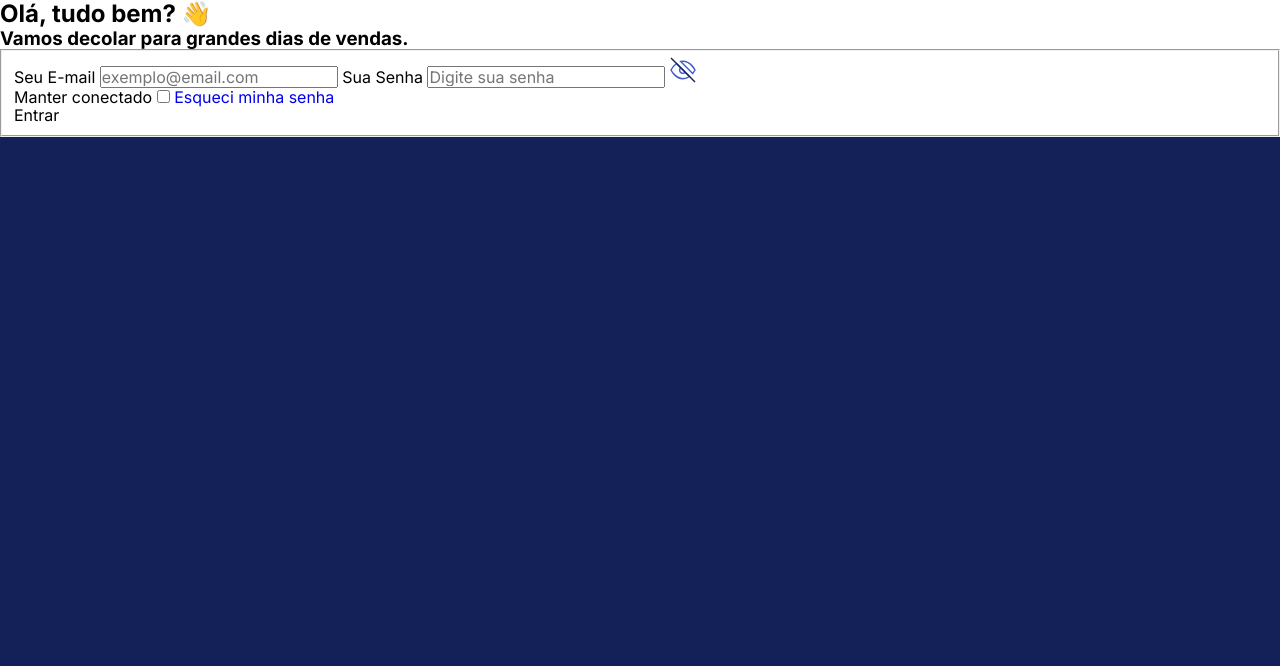
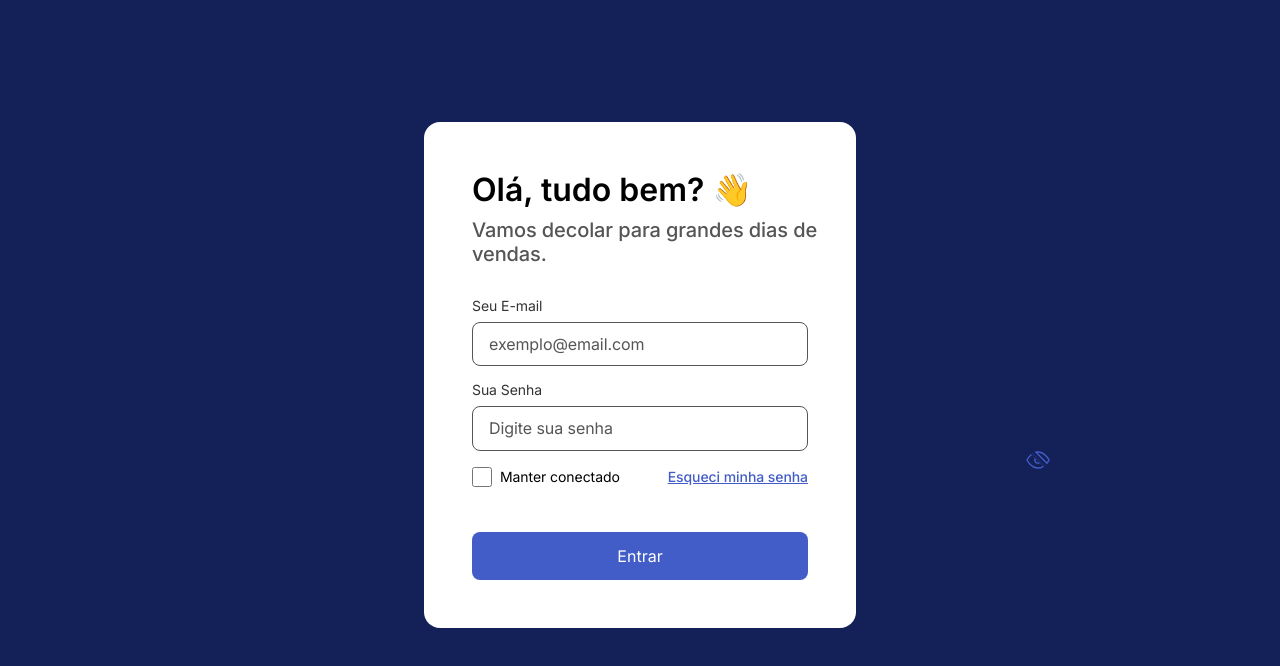
Before and after one commit to dev-rafael92as/FinalChallengeB8oneAcademy, a plain HTML site: page authPage.html in a window 1280 px wide. Drawn offline with Linux system fonts and the light colour scheme.

Commit message:
Estilização + Estruturação - AuthPage completa

```diff
--- a/assets/css/stylesPage.css
+++ b/assets/css/stylesPage.css
@@ -2,6 +2,9 @@
     --primary-dark: #142159;
     --primary-default: #425DC7;
     --neutal-hight: #FFFFFF;
+    --neutral-dark: #000000;
+    --neutral-medium: #555555;
+    --neutral-low: #333333;
 }
 
 body {
@@ -9,7 +12,11 @@ body {
 }
 
 .auth-page__container {
+    margin: auto;
     background-color: var(--neutal-hight);
+    border-radius: 16px;
+    width: min(100%, 432px);
+    margin-top: 122px;
 }
 
 .auth-page__content {
@@ -20,54 +27,123 @@ body {
 
 }
 
+.auth-page__container-text {
+    padding: 48px 32px 32px 48px;
+}
+
 .auth-page__title {
-
+    font-weight: 600;
+    font-size: 32px;
+    line-height: 40px;
+    color:var(--neutral-dark);
+    margin-bottom: 8px;
 }
 
 .auth-page__description {
-
+    font-weight: 500;
+    font-size: 20px;
+    line-height: 24px;
+    letter-spacing: -0.005em;
+    color: var(--neutral-medium);
 }
 
 .auth-page__login {
-
+    border: none;
+    padding: 0px 48px 48px 48px;
+    display: flex;
+    flex-direction: column;
 }
 
-.auth-page__email {
-
+.auth-page__label {
+    font-weight: normal;
+    font-size: 14px;
+    line-height: 16px;
+    letter-spacing: -0.005em;
+    color:var(--neutral-low);
+    margin-bottom: 8px;
 }
 
-.auth-page__input-email {
-
+.auth-page__input-auth {
+    padding: 12px 16px;
+    border: 1px solid var(--neutral-medium);
+    border-radius: 8px;
+    margin-bottom: 16px;
+    position: relative;
 }
 
-.auth-page__password {
-
+.auth-page__input-auth:last-child {
+    margin-bottom: 18px;
 }
 
-.auth-page__input-password {
+.auth-page__input-auth::placeholder {
+    font-weight: normal;
+    font-size: 16px;
+    line-height: 24px;
+    letter-spacing: -0.005em;
+    color: var(--neutral-medium);
+}
 
+.auth-page__show-password {
+    position: absolute;
+    top: 56%;
+    right: 18%;
 }
 
 .auth-page__input-icon {
-
+    width: 24px;
+    height: 24px;
 }
 
 .auth-page__password-settings {
+    display: flex;
+    justify-content: space-between;
+    align-items: center;
+}
 
+.auth-page__container-keep-conect {
+    display: flex;
+    align-items: center;
+    gap: 0 8px;
 }
 
 .auth-page__keep-conect {
+    font-weight: normal;
+    font-size: 14px;
+    line-height: 16px;
+    letter-spacing: -0.005em;
+    color: var(--neutral-dark);
+}
 
+input[type="checkbox"] {
+    border-radius: 4px;
+    height: 20px;
+    width: 20px;
+    background-color: var(--primary-default);
+    cursor: pointer;
 }
 
 .auth-page__input-keep-conect {
 
+    border-radius: 4px;
+    height: 20px;
+    width: 20px;
 }
 
 .auth-page__lost-password {
-
+    font-weight: 500;
+    font-size: 14px;
+    line-height: 18px;
+    text-align: right;
+    letter-spacing: -0.005em;
+    text-decoration-line: underline;
+    color: var(--primary-default);
 }
 
 .auth-page__submit {
-
+    border-radius: 8px;
+    width: min(100%, 336px);
+    height: 48px;
+    color: var(--neutal-hight);
+    background-color: var(--primary-default);
+    margin-top: 45px;
 }
--- a/authPage.html
+++ b/authPage.html
@@ -13,30 +13,35 @@
     <main class="auth-page__container">
         <div class="auth-page__content">
             <form action="" class="auth-page__form">
+                <div class="auth-page__container-text">
                     <h2 class="auth-page__title">
                         Olá, tudo bem? 👋
                     </h2>
                     <h3 class="auth-page__description">
                         Vamos decolar para grandes dias de vendas.
                     </h3>
+                </div>
                 <fieldset class="auth-page__login">
-                    <label for="email" class="auth-page__email">
+                    <label for="email" class="auth-page__label">
                         Seu E-mail
                     </label>
-                    <input class="auth-page__input-email" type="email" name="email" id="email" placeholder="exemplo@email.com">
+                    <input class="auth-page__input-auth" type="email" name="email" id="email" placeholder="exemplo@email.com">
 
-                    <label for="password" class="auth-page__password">
+                    <label for="password" class="auth-page__label">
                         Sua Senha
                     </label>
-                    <input class="auth-page__input-password" type="password" name="password" id="password" placeholder="Digite sua senha">
+                    <input class="auth-page__input-auth" type="password" name="password" id="password" placeholder="Digite sua senha">
+                        <button type="button" class="auth-page__show-password">
                             <svg class="auth-page__input-icon" width="26" height="26" viewBox="0 0 26 26" fill="none" xmlns="http://www.w3.org/2000/svg">
                                 <path d="M15.3127 15.313C15.0131 15.6345 14.6518 15.8924 14.2503 16.0713C13.8489 16.2502 13.4155 16.3464 12.9761 16.3541C12.5367 16.3619 12.1002 16.281 11.6927 16.1164C11.2852 15.9518 10.915 15.7068 10.6042 15.3961C10.2934 15.0853 10.0484 14.7151 9.88383 14.3076C9.71923 13.9001 9.63839 13.4636 9.64615 13.0242C9.6539 12.5847 9.75008 12.1514 9.92896 11.7499C10.1078 11.3484 10.3657 10.9871 10.6873 10.6875M19.48 19.4803C17.6152 20.9017 15.3445 21.6892 13 21.7275C5.36364 21.7275 1 13.0002 1 13.0002C2.35697 10.4714 4.23906 8.262 6.52 6.52025L19.48 19.4803ZM10.7091 4.53479C11.46 4.35903 12.2288 4.27116 13 4.27298C20.6364 4.27298 25 13.0002 25 13.0002C24.3378 14.2391 23.5481 15.4054 22.6436 16.4802L10.7091 4.53479Z" stroke="#425DC7" stroke-width="1.5"/>
                                 <path d="M1 1L25 25" stroke="#142159" stroke-width="1.5"/>
                             </svg>
-
+                        </button>
                     <div class="auth-page__password-settings">
+                        <div class="auth-page__container-keep-conect">
+                            <input class="auth-page__input-keep-conect" type="checkbox" name="keepConect" id="">
                             <label for="keepConect" class="auth-page__keep-conect">Manter conectado</label>
-                        <input class="auth-page__input-keep-conect" type="checkbox" name="keepConect" id="">
+                        </div>
                         <a href="#" class="auth-page__lost-password">Esqueci minha senha</a>
                     </div>
 
```
Lines whose indentation alone changed are shown as unchanged.
